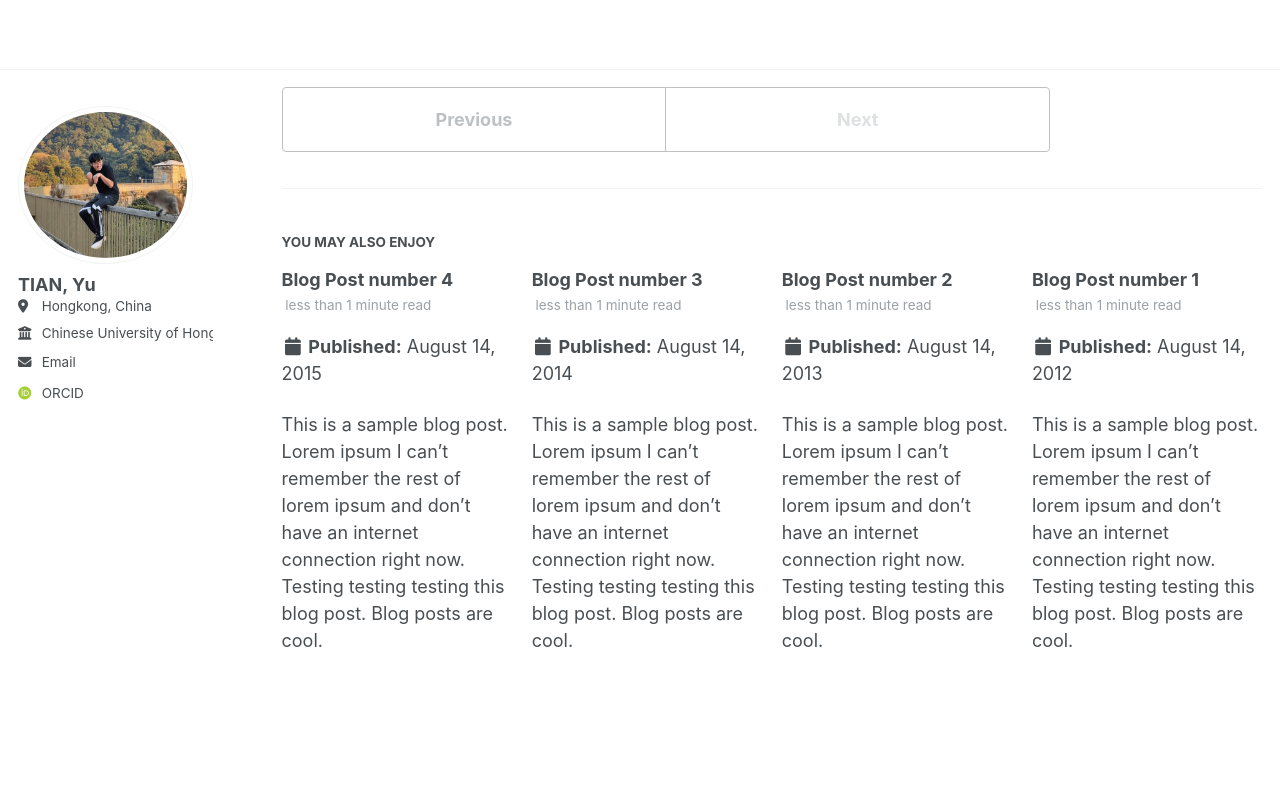
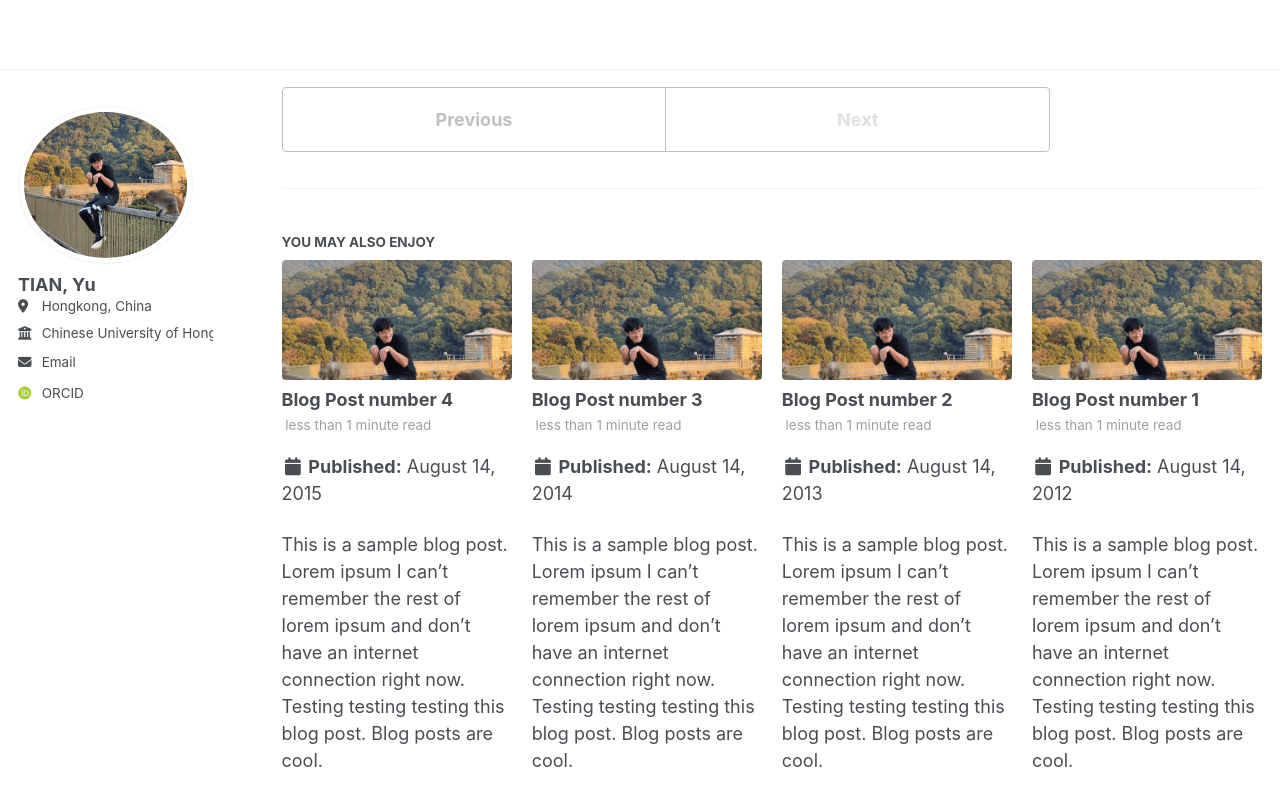
Before and after one commit to tianyu1997/tianyu1997.github.io, a Jekyll site: the page built from _posts/2199-01-01-future-post.md, in a window 1280 px wide and 900 px high, scrolled down 506 px. Shown: the top 806 px of the window. Built offline with Jekyll 4.4.1, drawn with Linux system fonts in a browser that asks for light colours; some web fonts are replaced.

Commit message:
Update _config.yml

```diff
--- a/_config.yml
+++ b/_config.yml
@@ -42,7 +42,7 @@ publication_category:
     title: 'Conference Papers'
 
 # Site Settings
-teaser                   :  # filename of teaser fallback teaser image placed in /images/, .e.g. "500x300.png"
+teaser                   : "photo.png"
 breadcrumbs              : false # true, false (default)
 words_per_minute         : 160
 future                   : true
```
